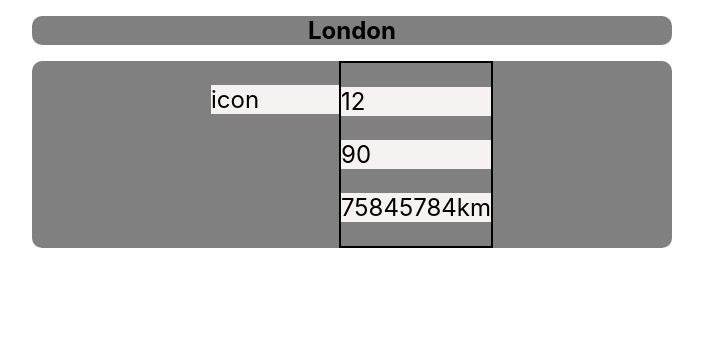
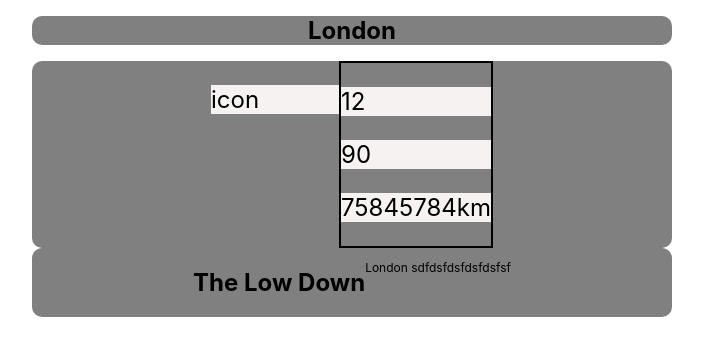
Before and after one commit to anastasia-starostina/Weather_App_TypeScript, a React (Create React App) app: page / in a window 1280 px wide. Shown: the top 356 px of the page, without its empty margins (288-991 px from the left). Built offline with nearby package versions, Linux system fonts and the light colour scheme.

Commit message:
components built

```diff
--- a/src/App.tsx
+++ b/src/App.tsx
@@ -1,5 +1,6 @@
 import React from 'react';
 import './App.css';
+import Description from './Components/Description/Description';
 import Header from './Components/Header/Header';
 import WeatherDisplay from './Components/WeatherDisplay/WeatherDisplay';
 
@@ -8,6 +9,7 @@
     <div className="App">
       <Header city={"London"}/>
       <WeatherDisplay icon="icon" temp="12"  feelsLike="90" windspeed="75845784km"/>
+      <Description text={"London sdfdsfdsfdsfdsfsf"}/>
     </div>
   );
 }
--- a/src/Components/Description/Description.css
+++ b/src/Components/Description/Description.css
@@ -0,0 +1,15 @@
+.descriptionContainer{
+    background-color: gray;
+    border-radius: 10px;
+    display:flex;
+    justify-content: center;
+    width: 50%;
+}
+
+.descriptionTitle{
+    font-size: 24px;
+}
+
+.descriptionContent{
+    font-size: 12px;
+}
--- a/src/Components/Description/Description.tsx
+++ b/src/Components/Description/Description.tsx
@@ -1 +1,16 @@
 import "./Description.css"
+
+type DescriptionProps = {
+    text: string
+}
+
+function Description (props :DescriptionProps){
+    return(
+    <section className="descriptionContainer">
+        <h1 className="descriptionTitle"> The Low Down</h1>
+        <p className="descriptionContent">{props.text}</p>
+    </section>
+    )
+}
+
+export default Description
```
Also changed, not shown: 1 other file (tests, documents, lock files or other folders).
